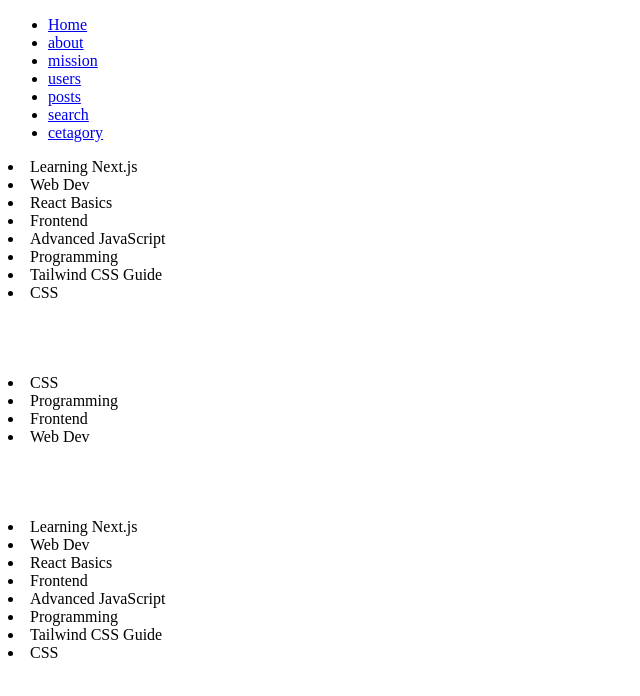
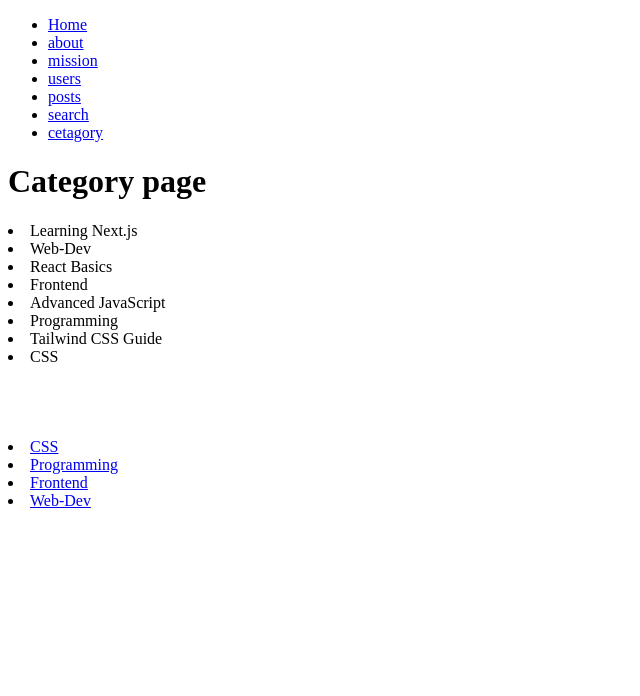
Before and after one commit to MdAjharulIslam/Explore-Next.js, a Next.js app: page /cetagory in a window 1280 px wide. Shown: the top 696 px of the page, without its empty margins (0-640 px from the left). Built offline with nearby package versions, Linux system fonts and the light colour scheme.

Commit message:
solve the category page

```diff
--- a/app/cetagory/page.jsx
+++ b/app/cetagory/page.jsx
@@ -1,15 +1,15 @@
 "use client";
 import React, { useState } from "react";
 import { posts } from "../search/post.js";
+import Link from "next/link.js";
 const page = () => {
-  const [query, setQuiry] = useState("");
-  const cetagory = ["CSS", "Programming", "Frontend", "Web Dev"];
-  const fetchCetagory = posts.filter((post) => {
-    return post.category.toLowerCase().includes(query.toLowerCase());
-  });
+
+  const cetagory = ["CSS", "Programming", "Frontend", "Web-Dev"];
+
 
   return (
     <div>
+      <h1>Category page</h1>
       {posts.map((post) => {
         return (
           <div key={post.id}>
@@ -21,20 +21,13 @@ const page = () => {
 <br /><br /><br /><br />
       <div>
         {cetagory.map((k, index) => {
-          return <li key={index} onClick={() => setQuiry(k)}>{k}</li>;
+          return <li key={index} >
+          <Link href={`/cetagory/${k}`}>{k}</Link>
+          </li>
         })}
       </div>
       <br /><br /><br /><br />
-      <div>
-        {fetchCetagory.map((post) => {
-          return (
-            <div key={post.id}>
-              <li>{post.title}</li>
-              <li>{post.category}</li>
-            </div>
-          );
-        })}
-      </div>
+
     </div>
   );
 };
--- a/app/search/post.js
+++ b/app/search/post.js
@@ -1,5 +1,5 @@
 export const posts = [
-  { id: 1, title: "Learning Next.js", category: "Web Dev" },
+  { id: 1, title: "Learning Next.js", category: "Web-Dev" },
   { id: 2, title: "React Basics", category: "Frontend" },
   { id: 3, title: "Advanced JavaScript", category: "Programming" },
   { id: 4, title: "Tailwind CSS Guide", category: "CSS" },
```
Also changed, not shown: app/cetagory/[id]/page.jsx (added, +23 -0 lines).
